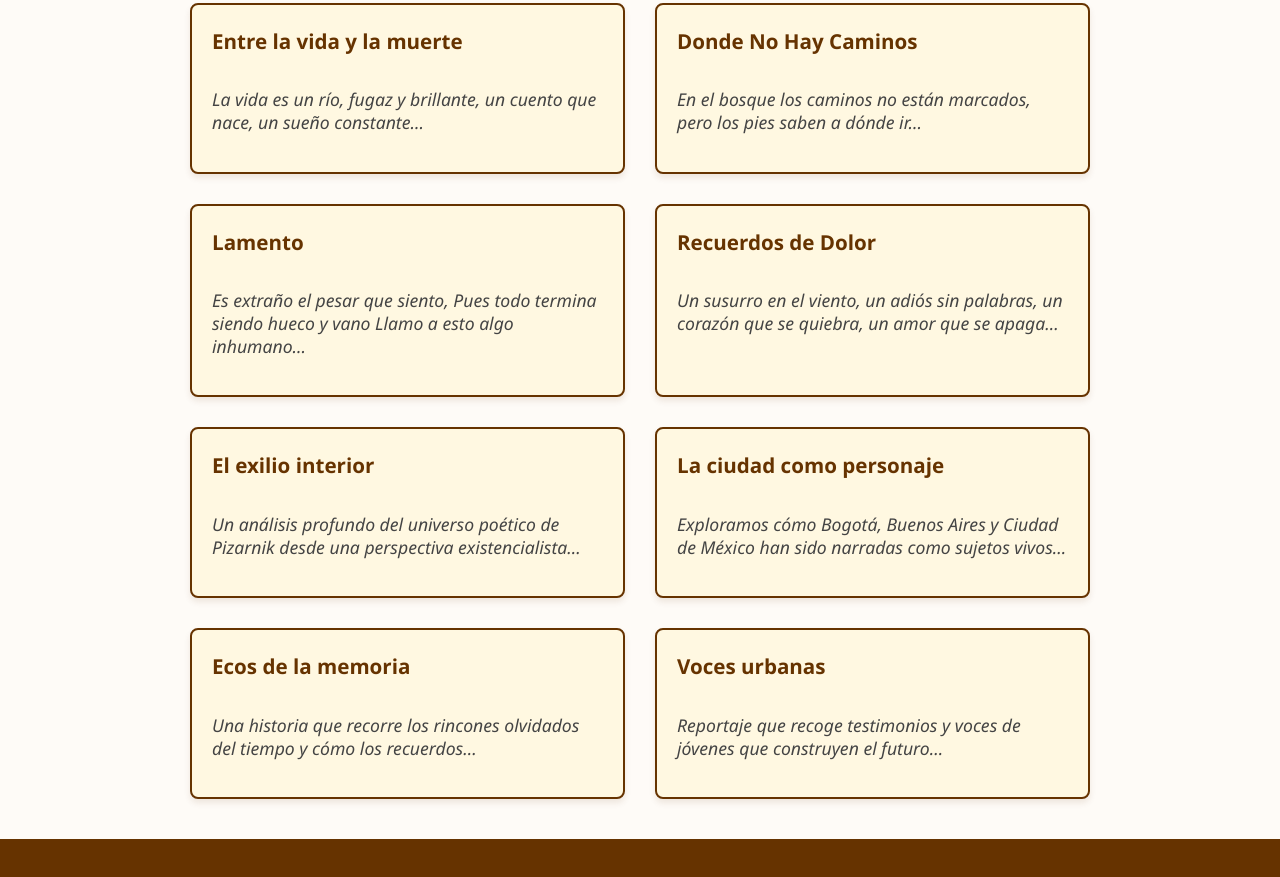
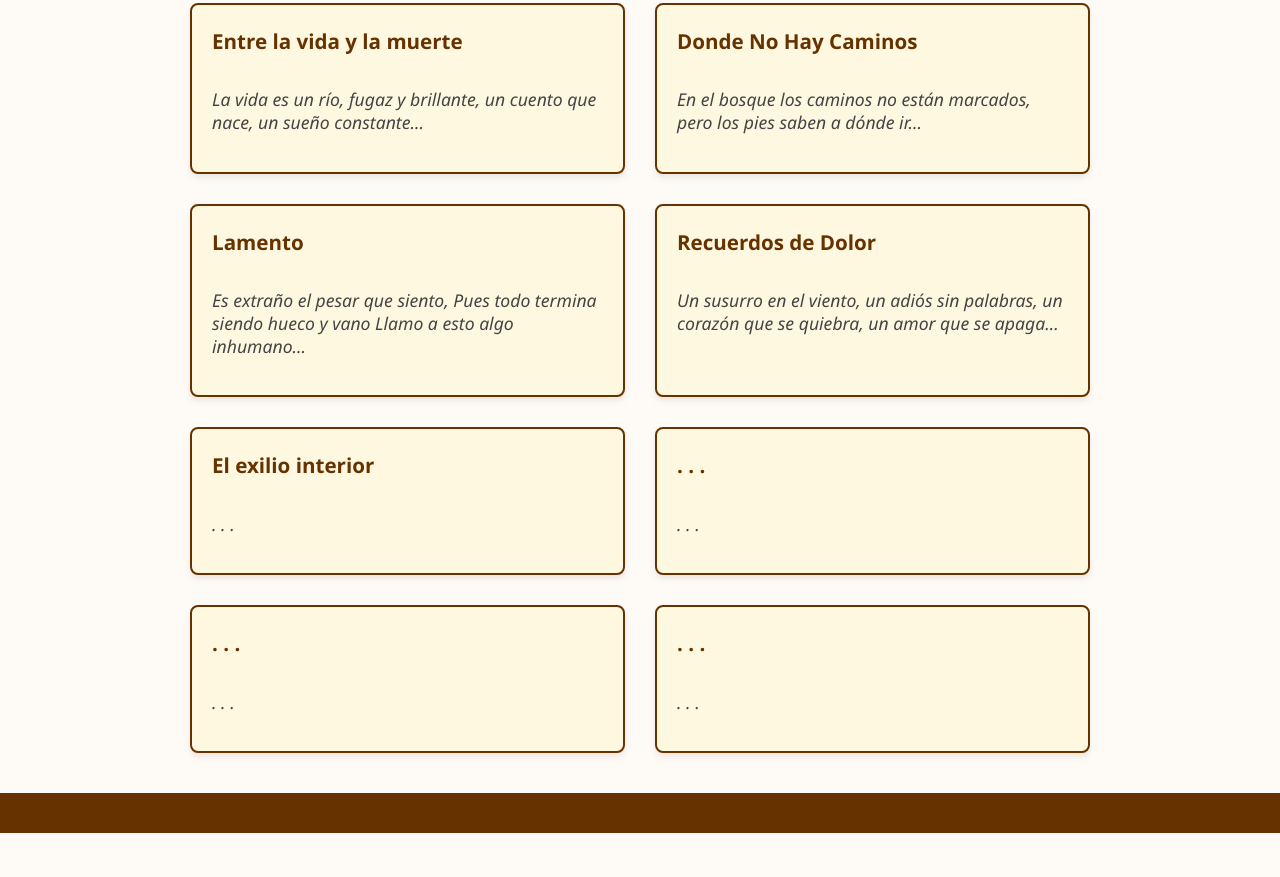
Before and after one commit to elmundodelaliteratura/elmundodelaliteratura.github.io, a plain HTML site: page creaciones.html in a window 1280 px wide. Shown: the part 387-1264 px from the top of the page. After the commit the page ends 1220 px from the top, so only its background shows below. Drawn offline with Linux system fonts and the light colour scheme.

Commit message:
Update creaciones.html

```diff
--- a/creaciones.html
+++ b/creaciones.html
@@ -236,26 +236,24 @@ un amor que se apaga...
 </p>
       </div>
 
-      <div class="card" data-title="Ensayo: El exilio interior" data-content="Un análisis profundo del universo poético de Pizarnik desde una perspectiva existencialista y simbólica.<br>
-Explora la soledad y la búsqueda de sentido en la poesía de Alejandra Pizarnik.">
+      <div class="card" data-title=". ." data-content=". .">
         <h3>El exilio interior</h3>
-        <p class="preview">Un análisis profundo del universo poético de Pizarnik desde una perspectiva existencialista...</p>
+        <p class="preview">. . .</p>
       </div>
 
-      <div class="card" data-title="Narrativa: La ciudad como personaje" data-content="Exploramos cómo Bogotá, Buenos Aires y Ciudad de México han sido narradas como sujetos vivos y contradictorios,<br>
-mostrando la relación compleja entre espacio y persona en la literatura latinoamericana.">
-        <h3>La ciudad como personaje</h3>
-        <p class="preview">Exploramos cómo Bogotá, Buenos Aires y Ciudad de México han sido narradas como sujetos vivos...</p>
+      <div class="card" data-title=". ." data-content=". . .">
+        <h3>. . .</h3>
+        <p class="preview">. . .</p>
       </div>
 
-      <div class="card" data-title="Relato: Ecos de la memoria" data-content="Una historia que recorre los rincones olvidados del tiempo y cómo los recuerdos moldean nuestra identidad.">
-        <h3>Ecos de la memoria</h3>
-        <p class="preview">Una historia que recorre los rincones olvidados del tiempo y cómo los recuerdos...</p>
+      <div class="card" data-title=". ." data-content=". . .">
+        <h3>. . .</h3>
+        <p class="preview">. . .</p>
       </div>
 
-      <div class="card" data-title="Crónica: Voces urbanas" data-content="Reportaje que recoge testimonios y voces de jóvenes que construyen el futuro de la ciudad desde la periferia.">
-        <h3>Voces urbanas</h3>
-        <p class="preview">Reportaje que recoge testimonios y voces de jóvenes que construyen el futuro...</p>
+      <div class="card" data-title=". . ." data-content=". . .">
+        <h3>. . .</h3>
+        <p class="preview">. . .</p>
       </div>
 
     </div>
```
